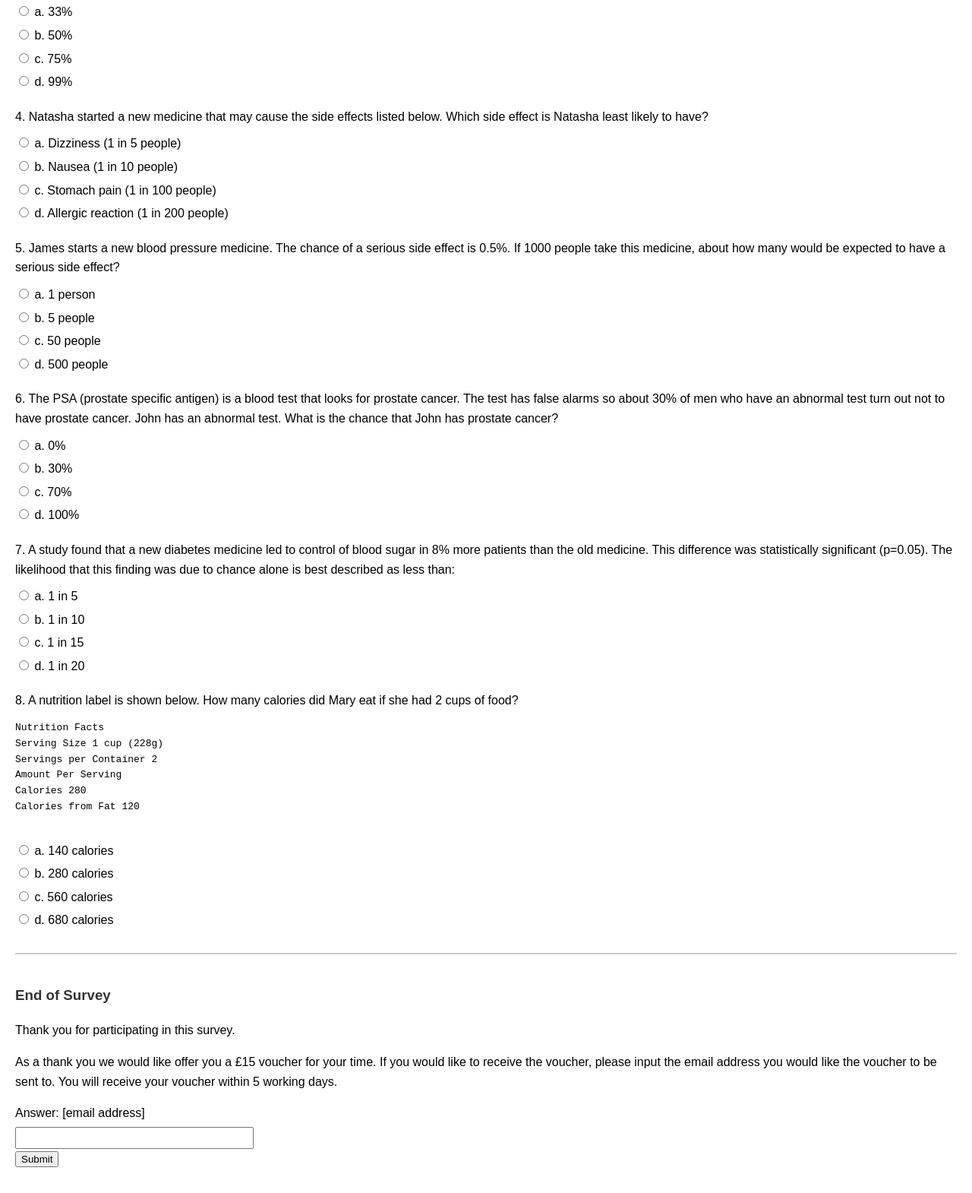
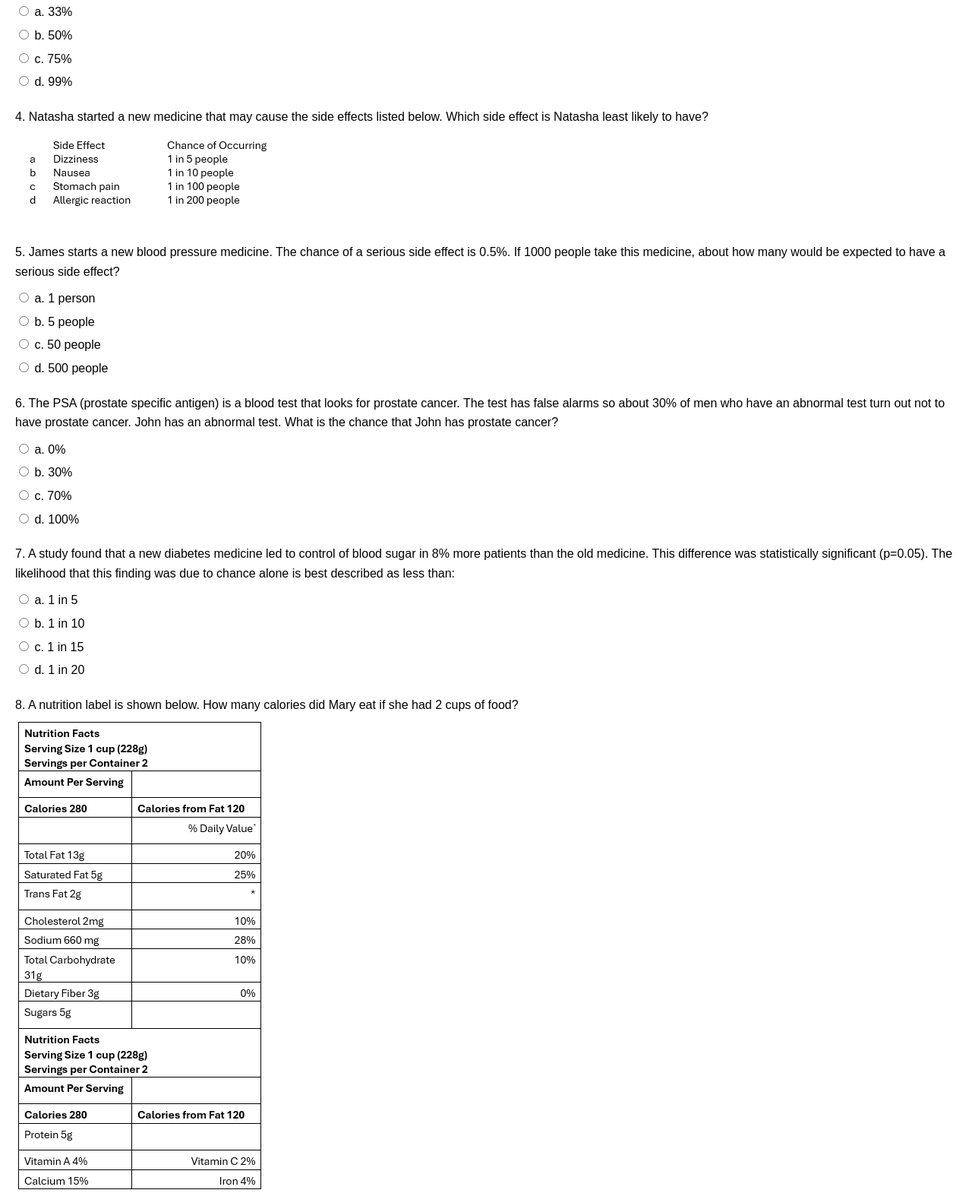
Before and after one commit to YellowDuck333/SC1, a plain HTML site: page index.html in a window 1280 px wide. Shown: the part 7944-9514 px from the top of the page at 76% size. Drawn offline with Linux system fonts and the light colour scheme.

Commit message:
New updated index

```diff
--- a/index.html
+++ b/index.html
@@ -537,10 +537,7 @@
 
             <div class="question">
                 <p>4. Natasha started a new medicine that may cause the side effects listed below. Which side effect is Natasha least likely to have?</p>
-                <label><input type="radio" name="numi_q4" value="a"> a. Dizziness (1 in 5 people)</label>
-                <label><input type="radio" name="numi_q4" value="b"> b. Nausea (1 in 10 people)</label>
-                <label><input type="radio" name="numi_q4" value="c"> c. Stomach pain (1 in 100 people)</label>
-                <label><input type="radio" name="numi_q4" value="d"> d. Allergic reaction (1 in 200 people)</label>
+                <img src="Question 4.png" alt="Question 4 image">
             </div>
 
             <div class="question">
@@ -569,18 +566,7 @@
 
             <div class="question">
                 <p>8. A nutrition label is shown below. How many calories did Mary eat if she had 2 cups of food?</p>
-                <pre>
-Nutrition Facts
-Serving Size 1 cup (228g)
-Servings per Container 2
-Amount Per Serving
-Calories 280
-Calories from Fat 120
-                </pre>
-                <label><input type="radio" name="numi_q8" value="a"> a. 140 calories</label>
-                <label><input type="radio" name="numi_q8" value="b"> b. 280 calories</label>
-                <label><input type="radio" name="numi_q8" value="c"> c. 560 calories</label>
-                <label><input type="radio" name="numi_q8" value="d"> d. 680 calories</label>
+                <img src="Question 8.png" alt="Question 8 image">
             </div>
         </div>
 
```
